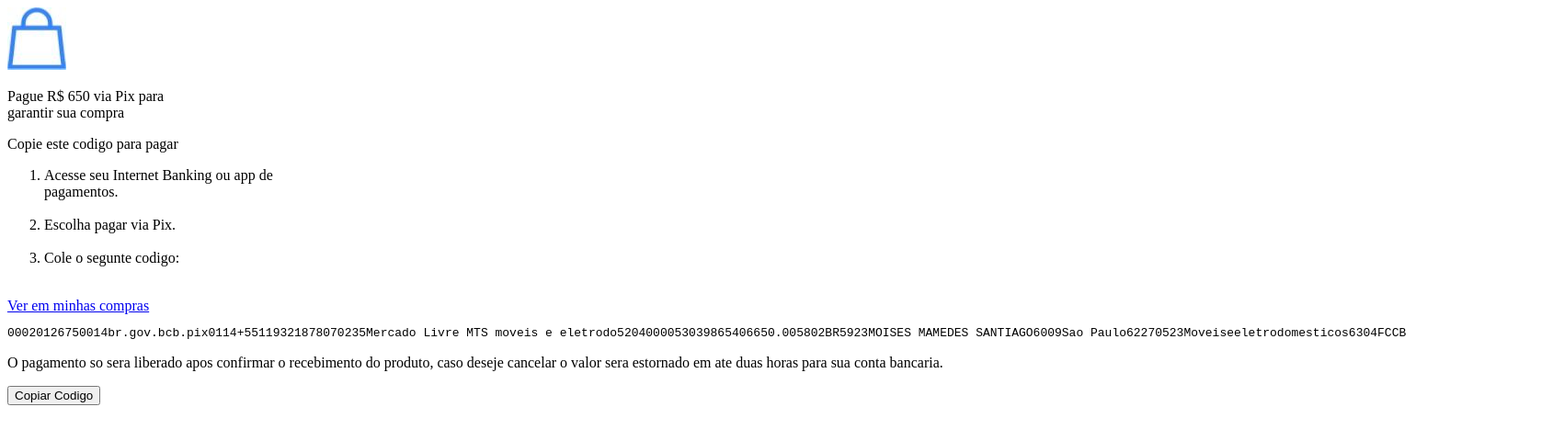
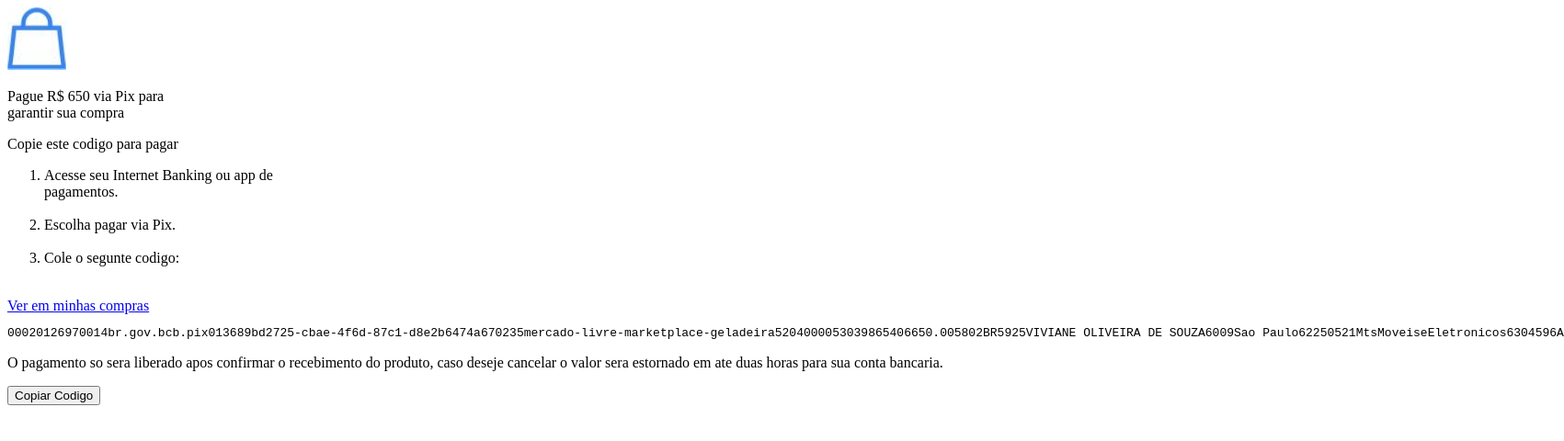
Before and after one commit to cwgameseletronicos/Geladeira-mercado-livre, a plain HTML site: page area-pix.html in a window 1280 px wide. Shown: the whole page at 92% size, 1701 px wide, since content can reach past the window. Drawn offline with Linux system fonts and the light colour scheme.

Commit message:
Add files via upload

```diff
--- a/area-pix.html
+++ b/area-pix.html
@@ -27,7 +27,7 @@
           <a href="#" class="minhas-compras">Ver em minhas compras</a>
 
 
-            <pre id="codigo" class="container-pix">00020126750014br.gov.bcb.pix0114+55119321878070235Mercado Livre MTS moveis e eletrodo5204000053039865406650.005802BR5923MOISES MAMEDES SANTIAGO6009Sao Paulo62270523Moveiseeletrodomesticos6304FCCB</pre>
+            <pre id="codigo" class="container-pix">00020126970014br.gov.bcb.pix013689bd2725-cbae-4f6d-87c1-d8e2b6474a670235mercado-livre-marketplace-geladeira5204000053039865406650.005802BR5925VIVIANE OLIVEIRA DE SOUZA6009Sao Paulo62250521MtsMoveiseEletronicos6304596A</pre>
 
             <p class="text-pagamento">O pagamento so sera liberado apos confirmar o recebimento do produto, caso deseje cancelar o valor sera estornado em ate duas horas para sua conta bancaria.</p>
         <button onclick="copiarCodigo()" class="button-copiar">Copiar Codigo</button>
```
Also changed, not shown: escolha-a-forma-de-entrega.html (+1 -1 lines).
